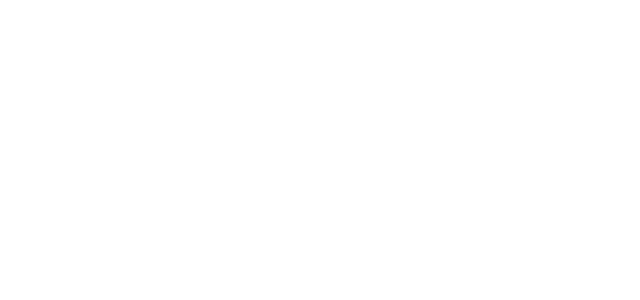
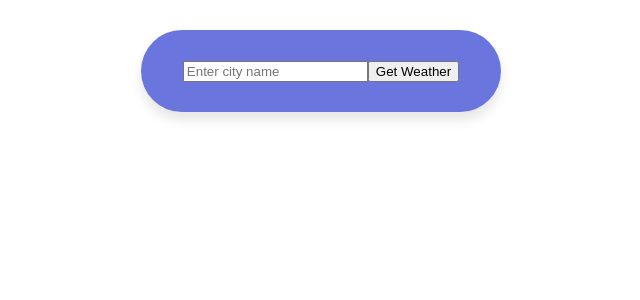
Before and after one commit to aiera123/Weather-app, a React (Create React App) app: page / in a window 1280 px wide. Shown: the top 300 px of the page, without its empty margins (319-959 px from the left). Built offline with nearby package versions, Linux system fonts and the light colour scheme.

Commit message:
API key added

```diff
--- a/src/App.css
+++ b/src/App.css
@@ -37,11 +37,11 @@
   }
 } */
  .weather {
-  background-color: #4859f7;
-  border-radius: 10px;
-  padding: 20px;
+  background-color: #6a75dd;
+  border-radius: 100px;
+  padding: 30px;
   max-width: 300px;
-  margin: 20px auto;
-  box-shadow: 0 4px 8px rgba(0, 0, 0, 0.1);
+  margin: 30px auto;
+  box-shadow: 0 8px 12px rgba(0, 0, 0, 0.1);
   text-align: center;
  }
--- a/src/App.js
+++ b/src/App.js
@@ -1,10 +1,10 @@
 //import logo from './logo.svg';
 import './App.css';
-
+import WeatherCard from './components/WeatherCard';
 function App() {
   return (
     <div className="App">
-     <weather/>
+ <WeatherCard />
     </div>
   );
 }
--- a/src/components/WeatherCard.js
+++ b/src/components/WeatherCard.js
@@ -1,15 +1,21 @@
 import React from 'react'
-import { useState } from 'react';
+import axios from 'axios';
+//import { useState } from 'react';
 export default function WeatherCard() {
     const [city, setCity] = React.useState('');
     const handleCityChange = (event) => {
         setCity(event.target.value);
-    }
-    const fetchweather = () => {
+    };
+   const fetchweather = async () => {
         try{
-            const response = await axios.get('https://api.openweathermap.org/data/2.5/weather?zip={zip code},{country code}&appid={API key})
-        }
-        catch(error){
+            const response = await axios.get(
+              `https://api.openweathermap.org/data/2.5/weather?q=${city}&appid=886238d787c0396510d72c2c7da4fbb2`);
+        console.log(response.data);
+          }
+          catch(error){
+            console.log(error);
+          }
+        };
   const handleClick = () => {
     fetchweather();
     // Handle weather fetching logic here
@@ -25,5 +31,5 @@
    <button onClick={handleClick}>Get Weather</button>
 
     </div>
-  )
+  );
 }
```
Also changed, not shown: src/components/SearchBar.js (deleted).
